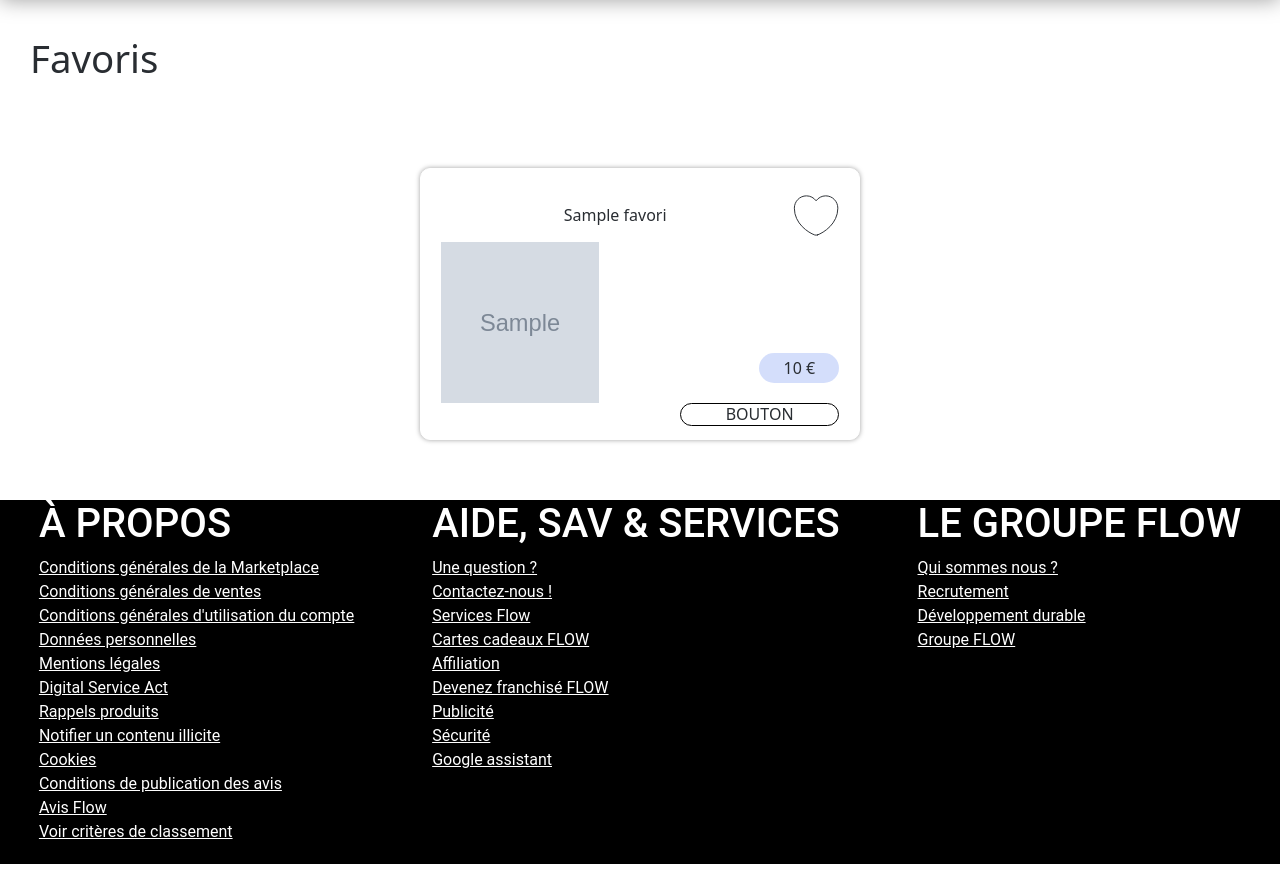
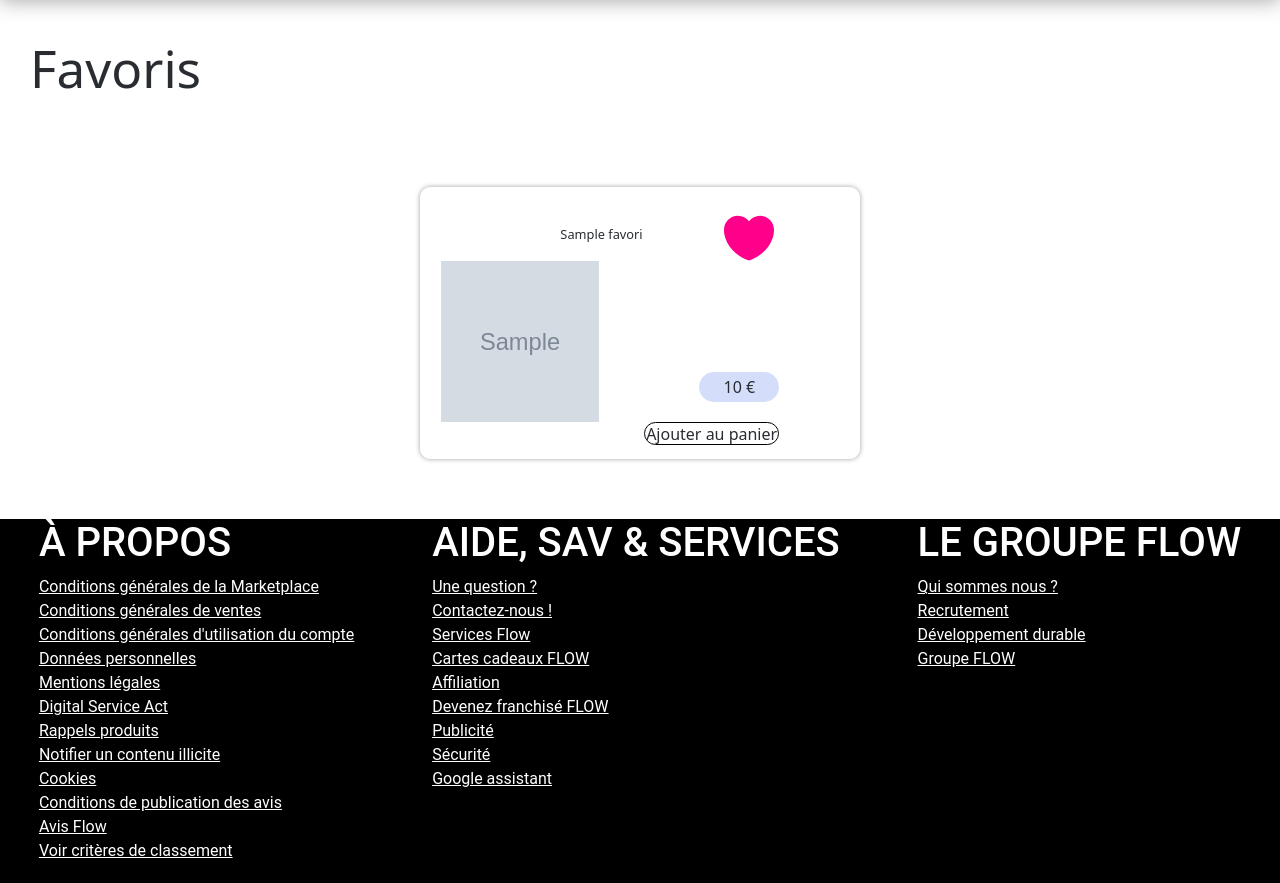
Before and after one commit to Davosthecool/Shopping-website-simulation, a Symfony app: template templates/favoris.html.twig in a window 1280 px wide. Shown: the part 130-1013 px from the top of the page. Run offline with Twig, Linux system fonts and the light colour scheme; the template is opened without the code that fills it: most values are stand-ins (such as "Sample title", 1, 10 or a date in 2020); grey boxes marked "Sample" are stand-in pictures; some libraries are stand-ins or nearby versions.

Commit message:
favoris_final

```diff
--- a/public/styles/article.css
+++ b/public/styles/article.css
@@ -18,7 +18,7 @@
     transition:all cubic-bezier(0.075, 0.82, 0.165, 1) 0.5s;
     border:1px solid white;
     box-shadow: 0px 0px 5px rgb(160, 160, 160);
-    padding: 20px;
+
     min-height:265px;
     min-width:215px;
 }
@@ -28,6 +28,7 @@
     box-shadow: 0px 0px 20px rgb(160, 160, 160);
 }
 .lien{
+    padding: 20px;
     display:flex;
     width:100%;
     height:100%;
@@ -65,7 +66,8 @@
     display:flex;
     position:relative;
     z-index:5;
-    left:-50px;
+    top:20px;
+    left:-80px;
 
     border:none;
     background: none;
--- a/public/styles/favoris.css
+++ b/public/styles/favoris.css
@@ -18,9 +18,10 @@
     gap:30px;
 }
 #text_fav{
-    font-size: 3vw;
+    font-size: 4vw;
 }
 .article_fav{
+    position:relative;
     color:var(--couleursecondaire);
     text-decoration:none;
     display: flex;
@@ -32,9 +33,18 @@
     transition:all cubic-bezier(0.075, 0.82, 0.165, 1) 0.5s;
     border:1px solid white;
     box-shadow: 0px 0px 5px rgb(160, 160, 160);
-    padding: 20px;
+
     min-height:265px;
     min-width:215px;
+}
+.lien{
+    display:flex;
+    width:100%;
+    height:100%;
+    text-decoration:none;
+    color:var(--couleursecondaire);
+
+    padding: 20px;
 }
 .article_fav:hover{
     border: solid 1px black;
@@ -65,8 +75,18 @@
     align-items: center;
     width: 95%;
     text-align: center;
+    font-size:1vw;
 }
 .favoris_article{
+    padding:30px;
+    display:flex;
+    position:relative;
+
+    z-index:5;
+    top:20px;
+    left:-80px;
+
+
     border:none;
     background: none;
     width: 53px;
--- a/src/Controller/FavorisController.php
+++ b/src/Controller/FavorisController.php
@@ -35,4 +35,8 @@ class FavorisController extends AbstractController
             "favoris" => $favoris,
         ]);
     }
+    public function hasFavori(Article $article): bool
+        {
+            return $this->favoris->contains($article);
+        }
 }
--- a/templates/article.html.twig
+++ b/templates/article.html.twig
@@ -8,6 +8,8 @@
             <div class="desc_article"> {{ article.nom }} </div>
         </div>
     </a>
-    <button onclick="redirectToPage('{{ path('accueil_add_favoris', {'article_id' : article.id}) }}')" id="heart" class="favoris_article"></button>
+    {% if favoris %} <button onclick="redirectToPage('{{ path('accueil_add_favoris', {'article_id' : article.id}) }}')" id="heart" class="favoris_article{% if article in favoris %} clicked{% endif %}"></button>
+    {% else %} <button onclick="redirectToPage('{{ path('accueil_add_favoris', {'article_id' : article.id}) }}')" id="heart" class="favoris_article"></button>
+    {% endif %}
 
 </div>
--- a/templates/article_favoris.html.twig
+++ b/templates/article_favoris.html.twig
@@ -1,8 +1,8 @@
-<a class="article_fav" href= "{{ path('app_produit', {'produit_id' : article.id}) }}">
+<div class="article_fav" >
+    <a class="lien" href= "{{ path('app_produit', {'produit_id' : article.id}) }}">
         <div class="partie_article" >
             <div class="desc_et_fav">
                 <div class="desc_article"> {{ article.nom }} </div>
-            <button href="{{ path('accueil_add_favoris', {'article_id' : article.id}) }}" id="heart" class="favoris_article"></button>
             </div>
             <div class="img_prix_btn">
                 <img class="image_article" src="images/{{ article.image }}">
@@ -11,7 +11,9 @@
                 </div>
             </div>
             <div class="bloc_ajouter">
-            <div class="ajouter_btn">BOUTON</div>
+                <div class="ajouter_btn">Ajouter au panier</div>
             </div>
         </div>
     </a>
+    <button <button onclick="redirectToPage('{{ path('accueil_add_favoris', {'article_id' : article.id}) }}')" id="heart" class="favoris_article clicked"></button>
+</div>
--- a/templates/favoris.html.twig
+++ b/templates/favoris.html.twig
@@ -13,10 +13,14 @@
 
     <div id="text_fav">Favoris</div>
     <div id="favoris">
+            {% if favoris|length==0 %}
+                <h1> Vous n'avez pas encore de favoris :/ </h1>
+            {% else %}
         <div id="articles">
             {% for article in favoris%}
             {% include asset('article_favoris.html.twig')%}
             {% endfor %}
+            {% endif %}
         </div>
     </div>
 
@@ -33,6 +37,8 @@
                 this.classList.toggle('clicked');
             });
         }});
-
+    function redirectToPage(url) {
+            window.location.href = url;
+    }
 </script>
 {% endblock %}
```
Also changed, not shown: src/Controller/AccueilController.php (+34 -14 lines), templates/accueil.html.twig (+8 -2 lines). Lines whose indentation alone changed are shown as unchanged.
